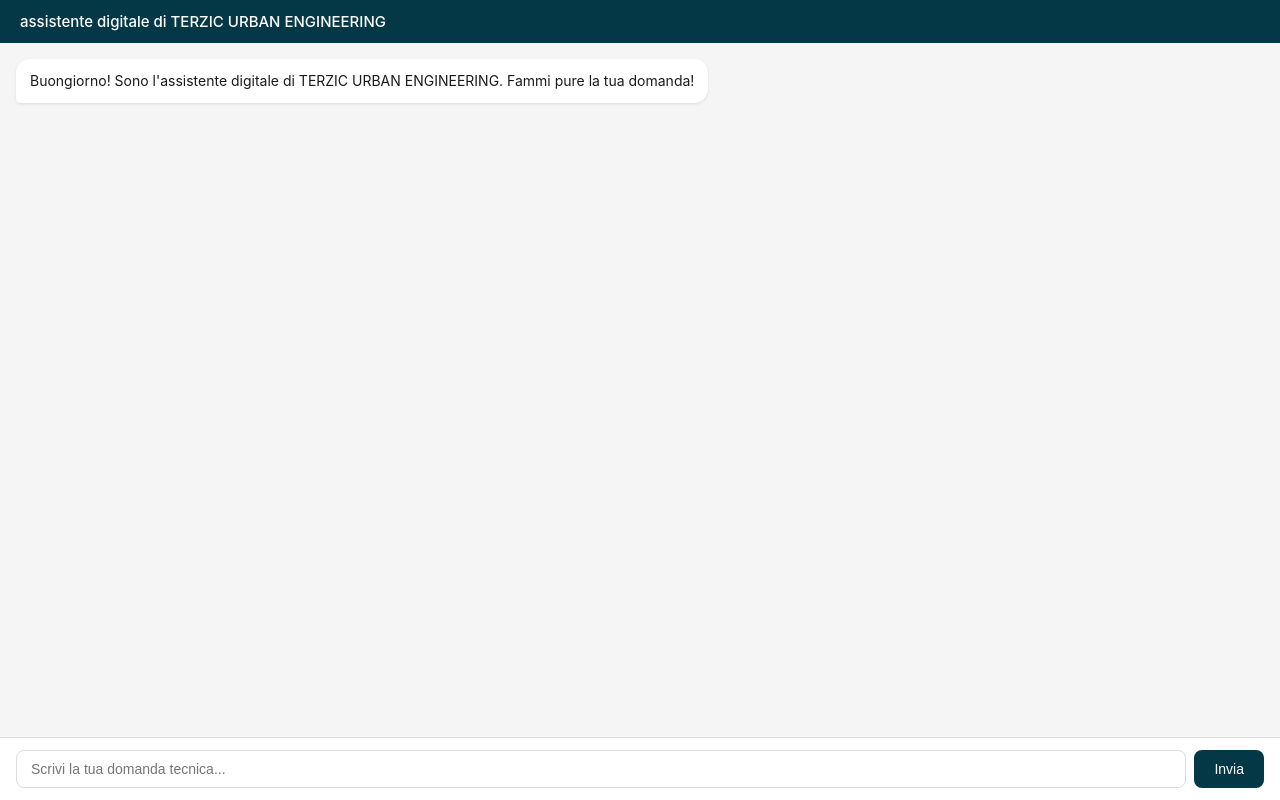
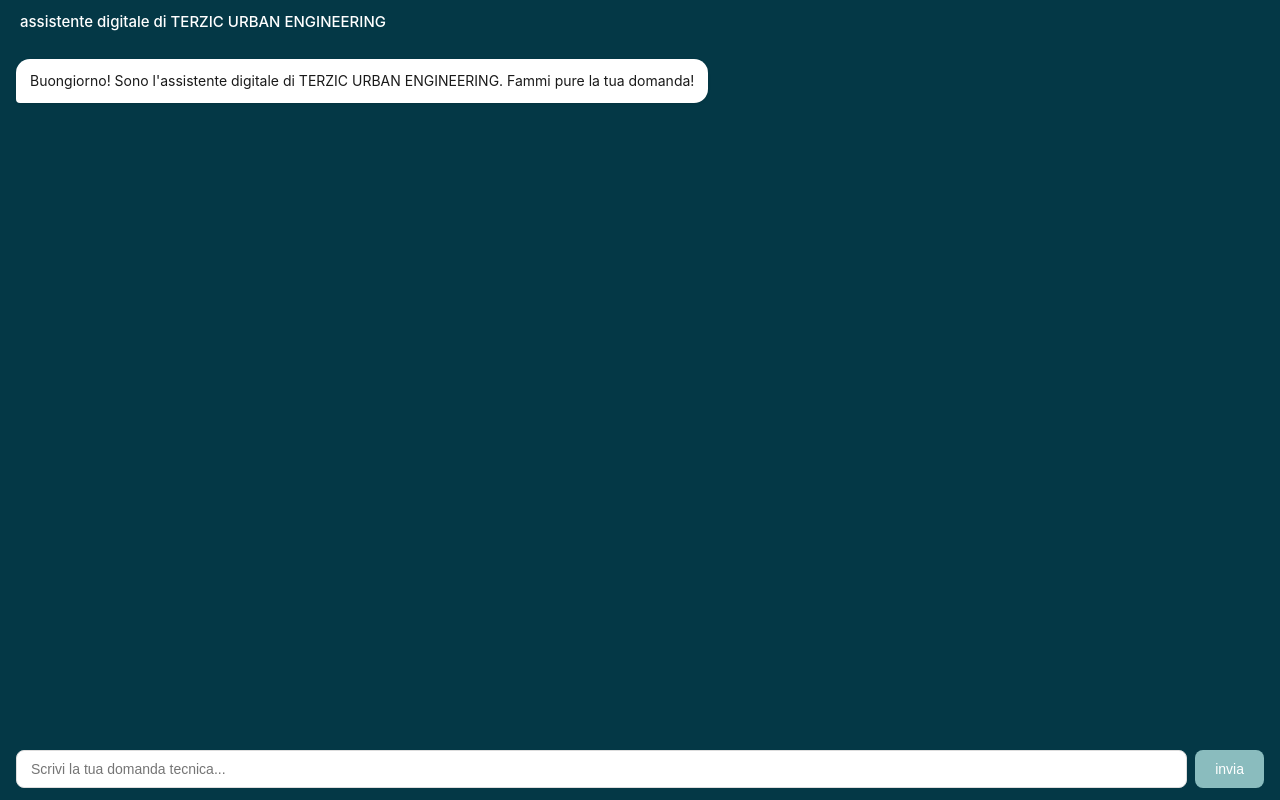
Before and after one commit to TerzicUE/assistente-normativo, a website: page index.html in a window 1280 px wide. Drawn offline with Linux system fonts and the light colour scheme.

Commit message:
Update index.html

```diff
--- a/index.html
+++ b/index.html
@@ -6,7 +6,7 @@
   <title>Assistente digitale di TERZIC URBAN ENGINEERING</title>
   <style>
     * { box-sizing: border-box; margin: 0; padding: 0; }
-    body { font-family: -apple-system, BlinkMacSystemFont, "Segoe UI", sans-serif; background: #f5f5f5; height: 100vh; display: flex; flex-direction: column; }
+    body { font-family: -apple-system, BlinkMacSystemFont, "Segoe UI", sans-serif; background: #043846; height: 100vh; display: flex; flex-direction: column; }
     header { background: #043846; color: white; padding: 12px 20px; display: flex; align-items: center; gap: 10px; }
     header h1 { font-size: 15px; font-weight: 500; }
     #chat { flex: 1; overflow-y: auto; padding: 16px; display: flex; flex-direction: column; gap: 12px; }
@@ -23,10 +23,10 @@
     .msg strong { font-weight: 600; }
     .msg em { font-style: italic; }
     .msg code { background: #f0f0f0; padding: 1px 5px; border-radius: 4px; font-family: monospace; font-size: 13px; }
-    #input-area { padding: 12px 16px; background: white; border-top: 1px solid #e0e0e0; display: flex; gap: 8px; }
+    #input-area { padding: 12px 16px; background: transparent; border-top: none; display: flex; gap: 8px; }
     #input-area input { flex: 1; padding: 10px 14px; border: 1px solid #ddd; border-radius: 8px; font-size: 14px; outline: none; }
-    #input-area input:focus { border-color: #043846; }
-    #input-area button { padding: 10px 20px; background: #043846; color: white; border: none; border-radius: 8px; font-size: 14px; font-weight: 500; cursor: pointer; }
+    #input-area input:focus { border-color: #8ABCBE; }
+    #input-area button { padding: 10px 20px; background: #8ABCBE; color: white; border: none; border-radius: 8px; font-size: 14px; font-weight: 500; cursor: pointer; }
     #input-area button:disabled { background: #aaa; cursor: not-allowed; }
   </style>
 </head>
@@ -39,7 +39,7 @@
   </div>
   <div id="input-area">
     <input id="inp" type="text" placeholder="Scrivi la tua domanda tecnica..." />
-    <button id="btn" onclick="send()">Invia</button>
+    <button id="btn" onclick="send()">invia</button>
   </div>
   <script>
     const history = [];
```
